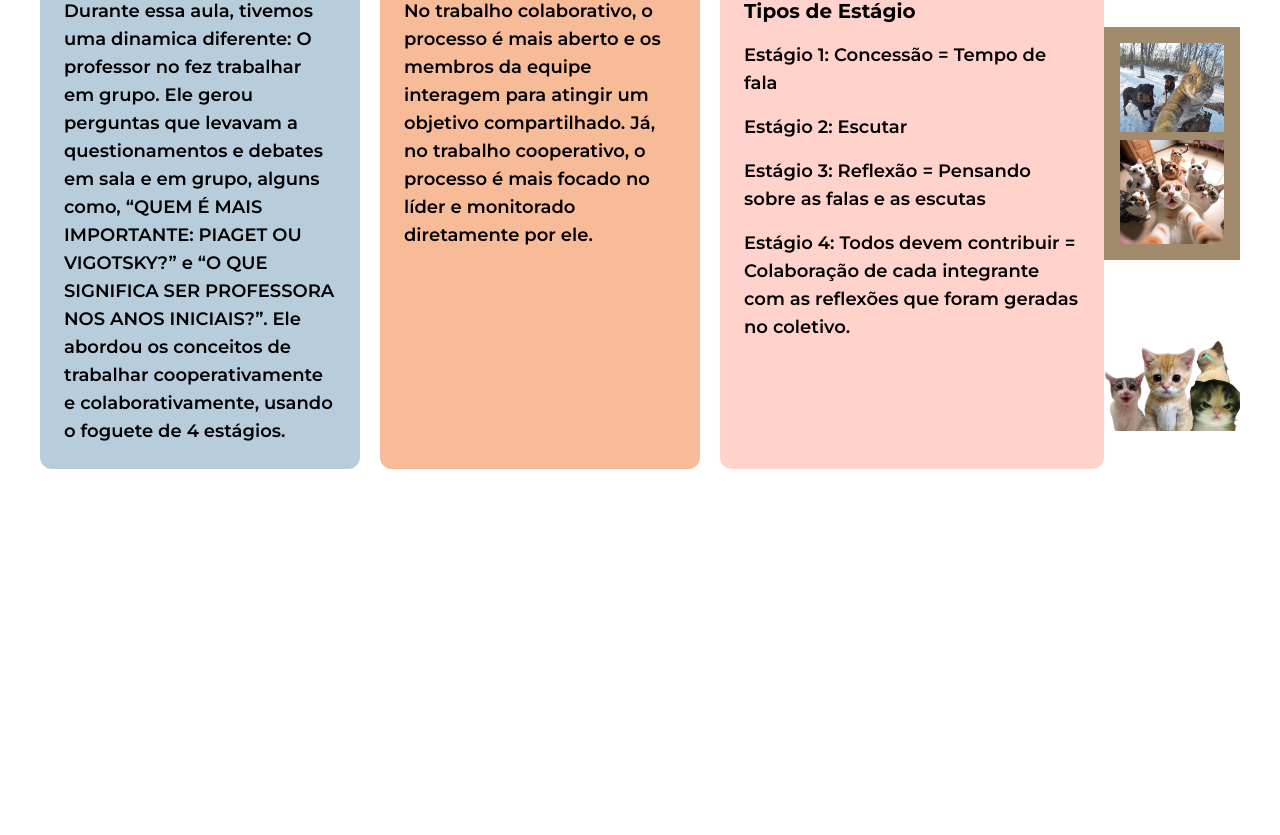
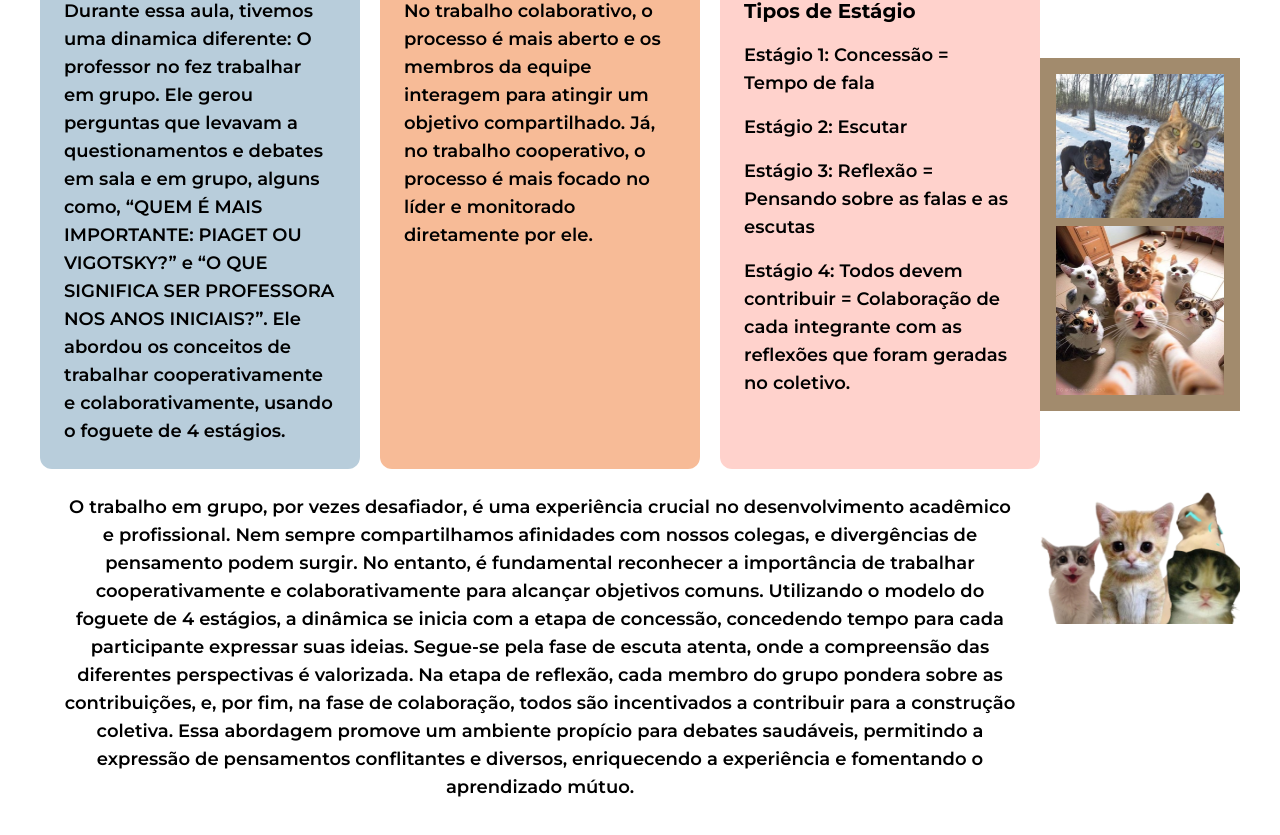
Before and after one commit to eldinho2/portifolio-Ju, a Next.js app: page /Coletivo in a window 1280 px wide. Shown: the part 215-1050 px from the top of the page. Before the commit the page ends 968 px from the top, so only its background shows below. Built offline with nearby package versions, Linux system fonts and the light colour scheme; a web font is replaced by a local one.

Commit message:
coletivo

```diff
--- a/app/(pages)/Coletivo/page.tsx
+++ b/app/(pages)/Coletivo/page.tsx
@@ -20,7 +20,7 @@ const Coletivo = () => {
                 de 4 estágios.
               </p>
             </div>
-            <div className="bg-[#F7BB97] p-6 w-80 rounded-xl sm:w-72  ssm:p-2">
+            <div className="bg-[#F7BB97] p-6 w-80 rounded-xl sm:w-72  sm:p-2">
               <p>
                 No trabalho colaborativo, o processo é mais aberto e os membros
                 da equipe interagem para atingir um objetivo compartilhado. Já,
@@ -28,7 +28,7 @@ const Coletivo = () => {
                 monitorado diretamente por ele.
               </p>
             </div>
-            <div className="bg-[#FFD2CC] p-6 w-96 rounded-xl sm:w-72  sm:p-2">
+            <div className="bg-[#FFD2CC] p-6 w-80 rounded-xl sm:w-72  sm:p-2">
               <h1 className="font-bold text-xl">Tipos de Estágio</h1>
               <div className="flex flex-col gap-3 mt-4">
                 <ul className="flex flex-col gap-4">
@@ -45,11 +45,23 @@ const Coletivo = () => {
               </div>
             </div>
           </div>
-          <p className="opacity-0 text-center text-lg font-semibold p-6 sm:text-sm">
-            Lorem ipsum dolor sit amet consectetur adipisicing elit. Fugiat,
-            sint officia voluptatum doloremque maiores eius sapiente asperiores
-            debitis voluptatibus hic. Repellendus maxime eos quaerat voluptatem
-            tenetur explicabo fuga vitae dolorem!
+          <p className="text-center text-lg font-semibold p-6 sm:text-base max-w-7xl">
+            O trabalho em grupo, por vezes desafiador, é uma experiência crucial
+            no desenvolvimento acadêmico e profissional. Nem sempre
+            compartilhamos afinidades com nossos colegas, e divergências de
+            pensamento podem surgir. No entanto, é fundamental reconhecer a
+            importância de trabalhar cooperativamente e colaborativamente para
+            alcançar objetivos comuns. Utilizando o modelo do foguete de 4
+            estágios, a dinâmica se inicia com a etapa de concessão, concedendo
+            tempo para cada participante expressar suas ideias. Segue-se pela
+            fase de escuta atenta, onde a compreensão das diferentes
+            perspectivas é valorizada. Na etapa de reflexão, cada membro do
+            grupo pondera sobre as contribuições, e, por fim, na fase de
+            colaboração, todos são incentivados a contribuir para a construção
+            coletiva. Essa abordagem promove um ambiente propício para debates
+            saudáveis, permitindo a expressão de pensamentos conflitantes e
+            diversos, enriquecendo a experiência e fomentando o aprendizado
+            mútuo.
           </p>
         </div>
       </div>
@@ -66,8 +78,8 @@ const Coletivo = () => {
           <Image
             src={"/assets/gatinho6.png"}
             alt="gatinho"
-            width={400}
-            height={400}
+            width={300}
+            height={300}
           />
         </div>
         <div className="mt-20">
```
